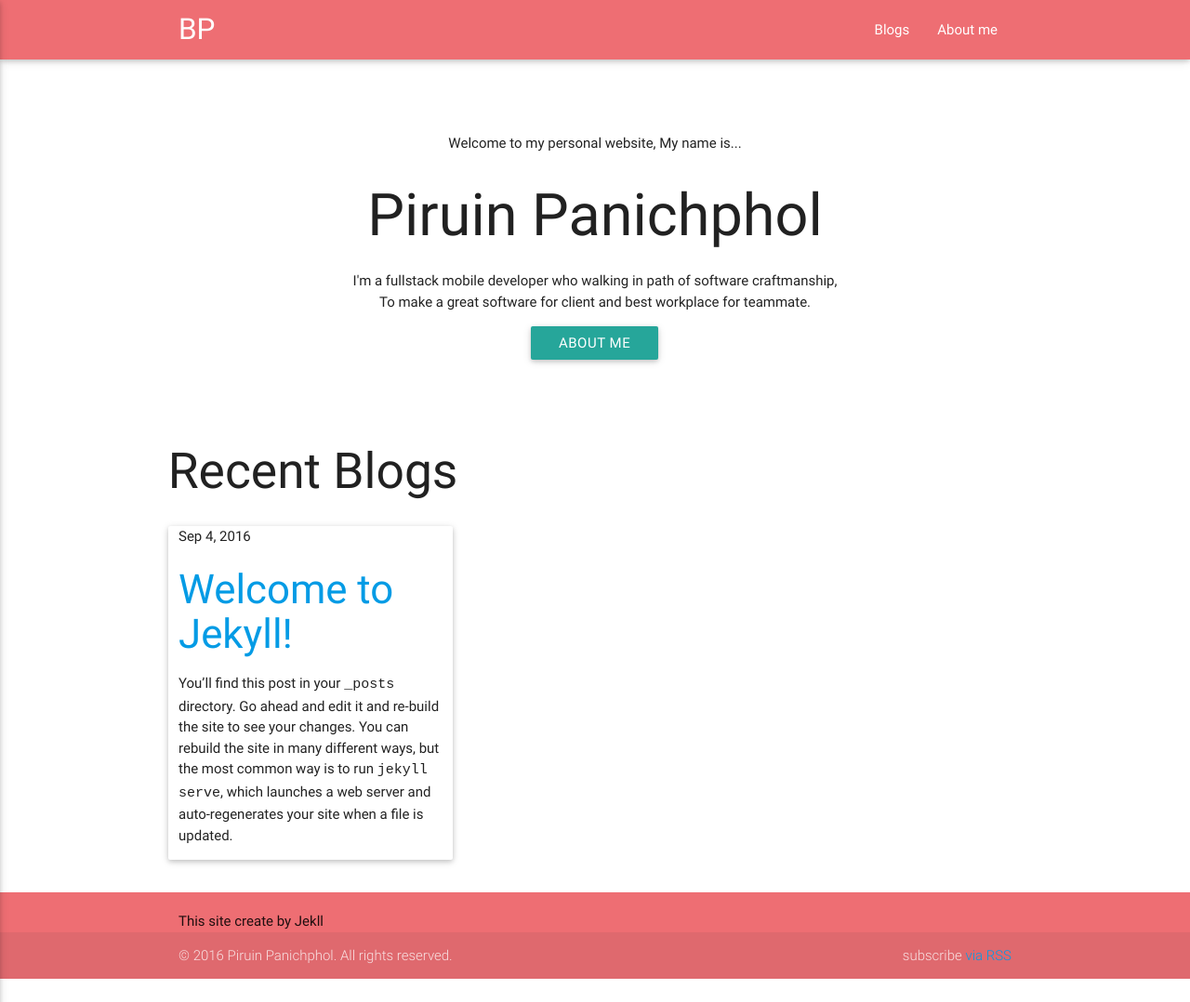
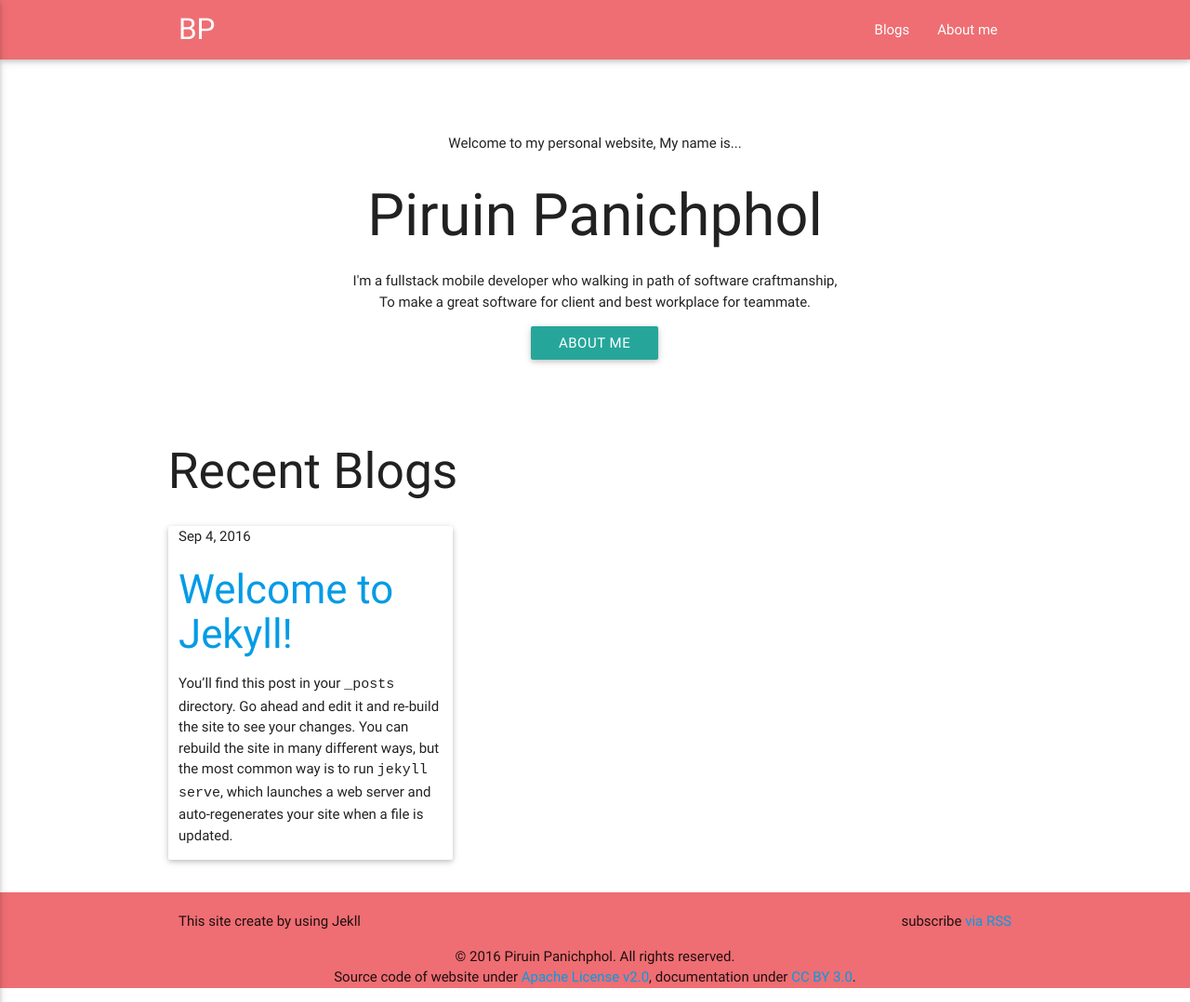
Before and after one commit to piruin/piruin.github.io, a Jekyll site: the page built from index.html, in a window 1280 px wide and 1078 px high. Shown: the whole window at 93% size. Built offline with Jekyll 4.4.1, drawn with Linux system fonts in a browser that asks for light colours; nearby versions of some CDN libraries.

Commit message:
specify that website source code is under Apache 2.0 and Blog post under CC BY 4.0 at footer of every page on web site

```diff
--- a/_includes/footer.html
+++ b/_includes/footer.html
@@ -1,13 +1,13 @@
 <footer class="page-footer">
-<section class="container">
-This site create by Jekll
-</section>
-<section class="footer-copyright">
-  <div class="container">
-  &copy; 2016 Piruin Panichphol. All rights reserved.
-  <span class="rss-subscribe text-lighten-4 right">subscribe <a href="{{ "/feed.xml" | prepend: site.baseurl }}">via RSS</a></span>
+<div class="container">
+  This site create by using Jekll   <span class="rss-subscribe text-lighten-4 right">subscribe <a href="{{ "/feed.xml" | prepend: site.baseurl }}">via RSS</a></span>
+
+  <p class="center-align">
+  &copy; 2016 Piruin Panichphol. All rights reserved.<br />
+  Source code of website under <a href="http://www.apache.org/licenses/LICENSE-2.0" target="_blank">Apache License v2.0</a>,
+  documentation under <a href="http://creativecommons.org/licenses/by/3.0/">CC BY 3.0</a>.
+  </p>
 </div>
-</section>
 </footer>
 
 <script type="text/javascript" src="https://code.jquery.com/jquery-2.1.1.min.js"></script>
```
